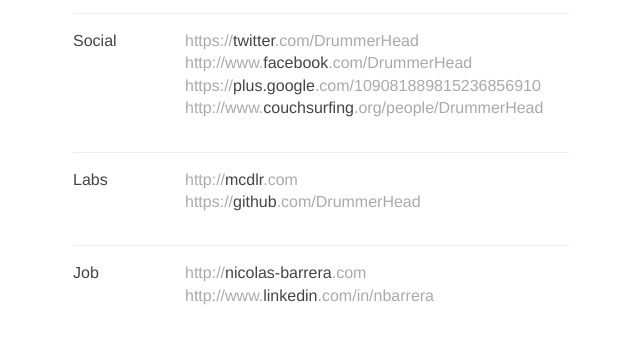
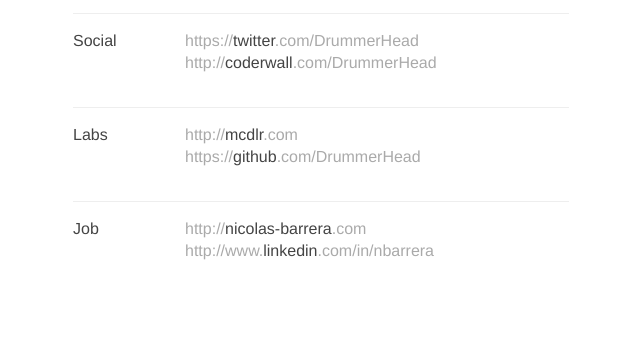
Before and after one commit to DrummerHead/drummerhead.com, a plain HTML site: page index.html in a window 1280 px wide. Shown: the part 388-730 px from the top of the page, without its empty margins (319-959 px from the left). Drawn offline with Linux system fonts and the light colour scheme.

Commit message:
Content change, facebook irrelevant

```diff
--- a/index.html
+++ b/index.html
@@ -46,13 +46,7 @@
       <a href='https://twitter.com/DrummerHead' class='url' rel='me external'>https://<em>twitter</em>.com/<strong>DrummerHead</strong></a>
     </dd>
     <dd>
-      <a href='http://www.facebook.com/DrummerHead' class='url' rel='me external'>http://www.<em>facebook</em>.com/<strong>DrummerHead</strong></a>
-    </dd>
-    <dd>
-      <a href='https://plus.google.com/109081889815236856910' class='url' rel='me external'>https://<em>plus.google</em>.com/109081889815236856910</a>
-    </dd>
-    <dd>
-      <a href='http://www.couchsurfing.org/people/DrummerHead' class='url' rel='me external'>http://www.<em>couchsurfing</em>.org/people/<strong>DrummerHead</strong></a>
+      <a href='http://coderwall.com/DrummerHead' class='url' rel='me external'>http://<em>coderwall</em>.com/<strong>DrummerHead</strong></a>
     </dd>
   </dl>
 
@@ -82,13 +76,16 @@
 <!--
 Hello lurker! Here you have more links that didn't make the cut:
 
-http://coderwall.com/DrummerHead
 http://stackoverflow.com/users/1146276/DrummerHead
 http://news.ycombinator.com/user?id=DrummerHead
 http://www.reddit.com/user/DrummerHead/
 http://drummerhead.imgur.com/
+https://alpha.app.net/DrummerHead
+https://plus.google.com/109081889815236856910
+http://www.facebook.com/DrummerHead
 http://steamcommunity.com/id/DrummerHead/
 http://www.youtube.com/user/psyDrummerHead
+http://www.couchsurfing.org/people/DrummerHead
 http://www.stumbleupon.com/stumbler/DrummerHead
 http://drummerhead.newgrounds.com/
 http://soundcloud.com/DrummerHead
```
